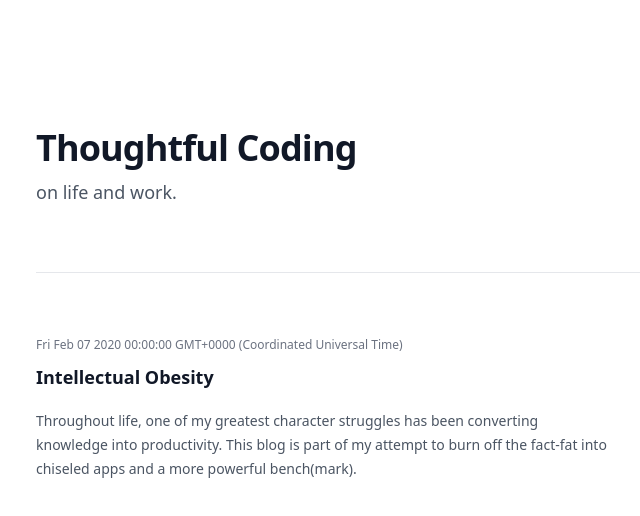
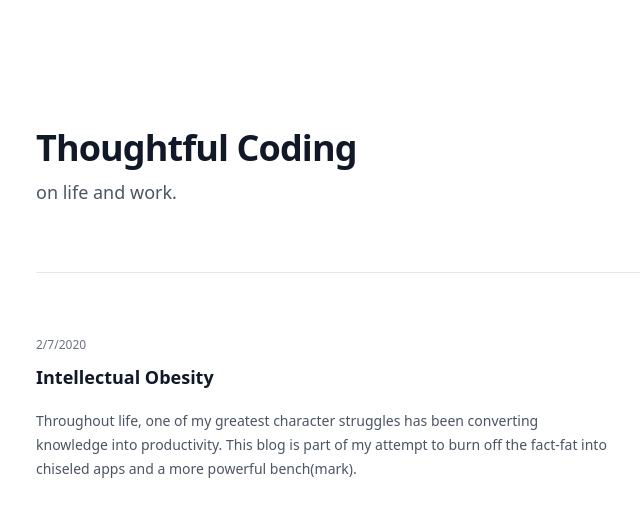
Before and after one commit to Burwin/blog, a Nuxt app: page / in a window 1280 px wide. Shown: the top 516 px of the page, without its empty margins (268-908 px from the left). Built offline with nearby package versions, Linux system fonts and the light colour scheme.

Commit message:
format date string

```diff
--- a/components/BlogList.vue
+++ b/components/BlogList.vue
@@ -18,7 +18,7 @@
           >
             <div class="flex items-center gap-x-4 text-xs">
               <time :datetime="post.date.toLocaleDateString()" class="text-gray-500">{{
-                post.date
+                post.date.toLocaleDateString()
               }}</time>
             </div>
             <div class="group relative">
```
